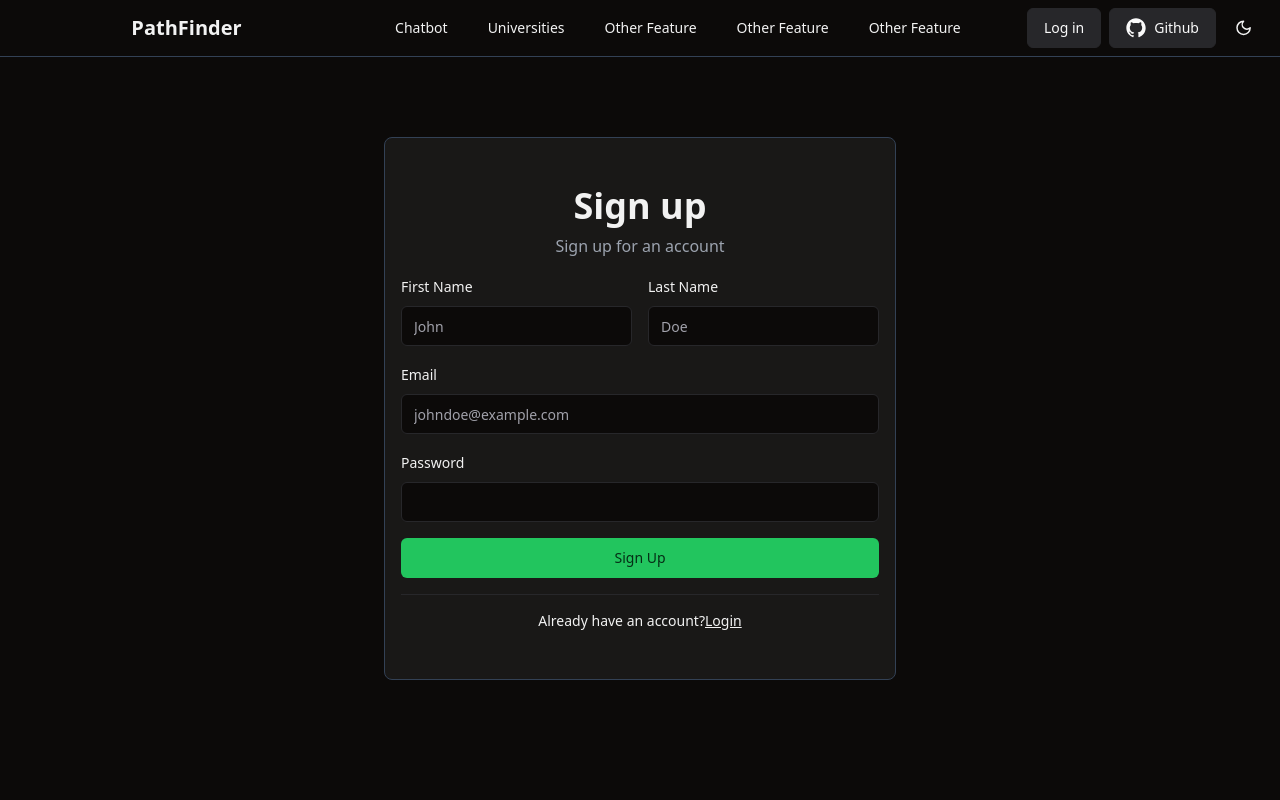
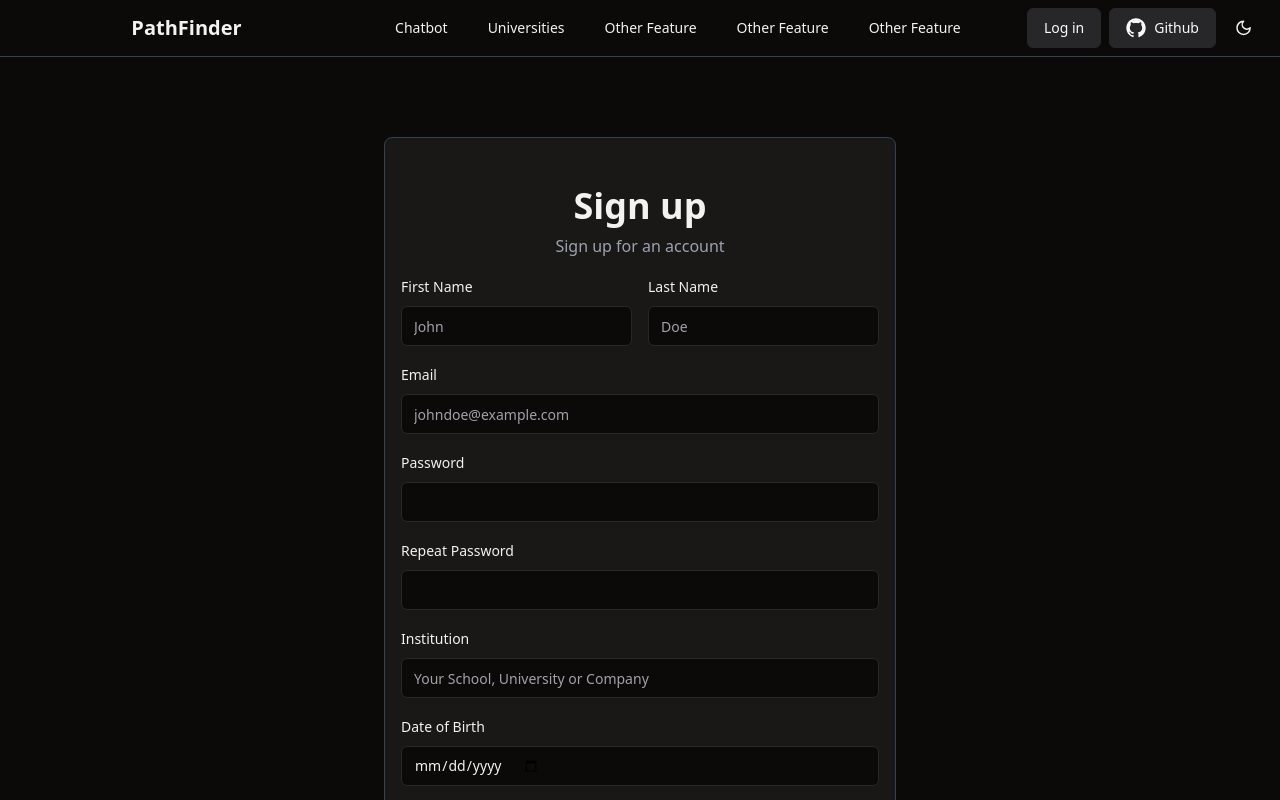
Before and after one commit to HamzaA598/PathFinder, a React (Vite) app in the folder PathFinder/Frontend/PathFinder-Frontend/: page /signup in a window 1280 px wide. Shown: the top 800 px of the page. Built offline with nearby package versions, Linux system fonts and the light colour scheme; some icons are missing.

Commit message:
Add fields to sign up page

```diff
--- a/PathFinder/Frontend/PathFinder-Frontend/src/Pages/Login/components/LoginForm.tsx
+++ b/PathFinder/Frontend/PathFinder-Frontend/src/Pages/Login/components/LoginForm.tsx
@@ -7,7 +7,7 @@ import { Link } from "react-router-dom";
 interface LoginProps {
   login: (email: string, password: string) => void;
 }
-function LoginForn({ login }: LoginProps) {
+function LoginForm({ login }: LoginProps) {
   const [email, setEmail] = useState("");
   const [password, setPassword] = useState("");
   return (
@@ -66,4 +66,4 @@ function LoginForn({ login }: LoginProps) {
   );
 }
 
-export default LoginForn;
+export default LoginForm;
--- a/PathFinder/Frontend/PathFinder-Frontend/src/Pages/Signup/Signup.tsx
+++ b/PathFinder/Frontend/PathFinder-Frontend/src/Pages/Signup/Signup.tsx
@@ -11,9 +11,19 @@ export default function Signup() {
     fName: string,
     sName: string,
     email: string,
-    password: string
+    password: string,
+    repeatPassword: string,
+    institution: string,
+    dob: string
   ) => {
     try {
+      if (password !== repeatPassword) {
+        toast({
+          title: "Passwords do not match",
+          description: "Please make sure your passwords match.",
+        });
+        return;
+      }
       const response = await axios.post(
         //signup endpoint
         "",
@@ -22,6 +32,8 @@ export default function Signup() {
           sName: sName,
           email: email,
           password: password,
+          institution: institution,
+          dob: dob,
         }
       );
       // handle response
--- a/PathFinder/Frontend/PathFinder-Frontend/src/Pages/Signup/components/SignupForm.tsx
+++ b/PathFinder/Frontend/PathFinder-Frontend/src/Pages/Signup/components/SignupForm.tsx
@@ -10,7 +10,10 @@ interface SignupProps {
     fName: string,
     sName: string,
     email: string,
-    password: string
+    password: string,
+    repeatPassword: string,
+    institution: string,
+    dob: string
   ) => void;
 }
 
@@ -19,6 +22,10 @@ function SignupForm({ signup }: SignupProps) {
   const [fName, setFName] = useState("");
   const [sName, setSName] = useState("");
   const [password, setPassword] = useState("");
+  const [repeatPassword, setRepeatPassword] = useState("");
+  const [institution, setInstitution] = useState("");
+  const [dob, setDob] = useState("");
+
   return (
     <form
       onSubmit={async (e) => {
@@ -27,11 +34,22 @@ function SignupForm({ signup }: SignupProps) {
           !email?.trim() ||
           !password?.trim() ||
           !fName?.trim() ||
-          !sName?.trim()
+          !sName?.trim() ||
+          !repeatPassword?.trim() ||
+          !institution?.trim() ||
+          !dob?.trim()
         ) {
           return;
         }
-        await signup(fName, sName, email, password);
+        await signup(
+          fName,
+          sName,
+          email,
+          password,
+          repeatPassword,
+          institution,
+          dob
+        );
       }}
     >
       <div className="space-y-4">
@@ -82,6 +100,39 @@ function SignupForm({ signup }: SignupProps) {
             }}
           />
         </div>
+        <div className="space-y-2">
+          <Label htmlFor="repeat-password">Repeat Password</Label>
+          <Input
+            id="repeat-password"
+            required
+            type="password"
+            onChange={(e) => {
+              setRepeatPassword(e.target.value);
+            }}
+          />
+        </div>
+        <div className="space-y-2">
+          <Label htmlFor="institution">Institution</Label>
+          <Input
+            id="institution"
+            placeholder="Your School, University or Company"
+            onChange={(e) => {
+              setInstitution(e.target.value);
+            }}
+          />
+        </div>
+        <div className="space-y-2">
+          <Label htmlFor="dob">Date of Birth</Label>
+          <Input
+            id="dob"
+            placeholder="YYYY-MM-DD"
+            required
+            type="date"
+            onChange={(e) => {
+              setDob(e.target.value);
+            }}
+          />
+        </div>
         <Button className="w-full" type="submit">
           Sign Up
         </Button>
```
